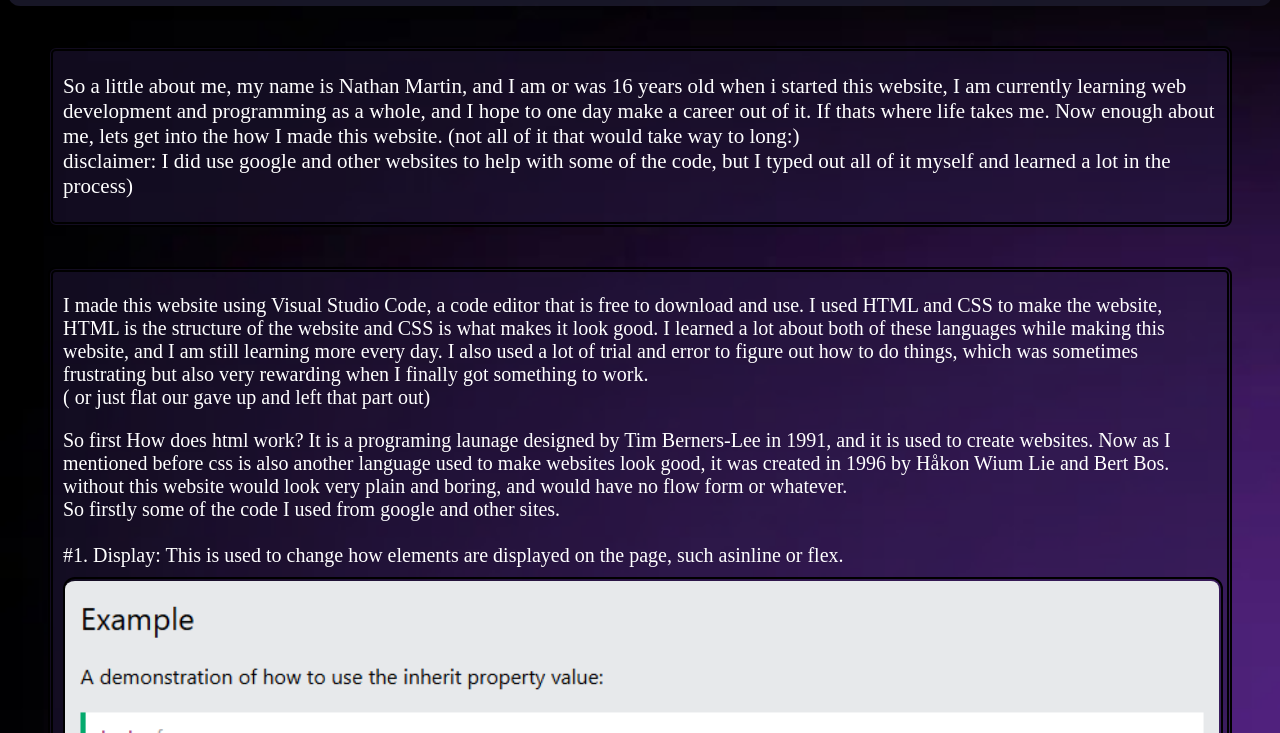
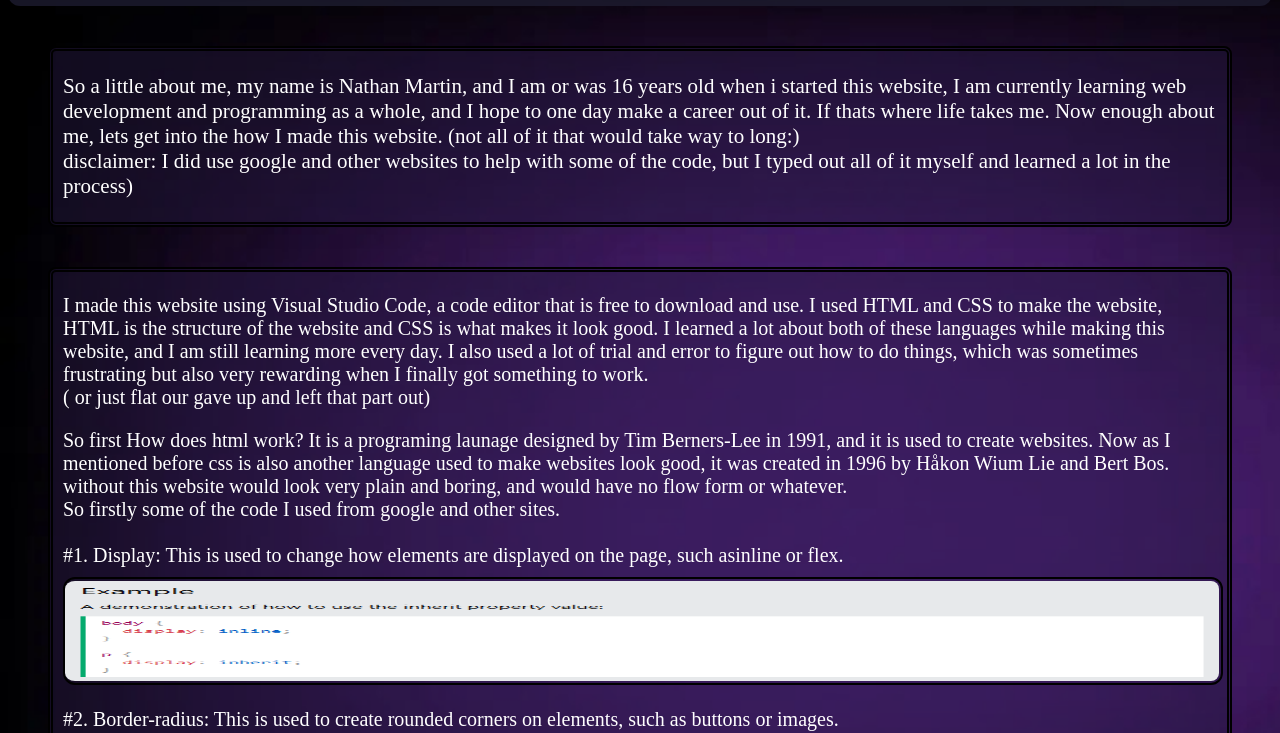
Before and after one commit to nzmartin09-bot/Aboutme, a plain HTML site: page About.html in a window 1280 px wide. Shown: the part 67-800 px from the top of the page. Drawn offline with Linux system fonts and the light colour scheme.

Commit message:
Restore and update global CSS styles

```diff
--- a/global.css
+++ b/global.css
@@ -196,4 +196,6 @@ a {
   padding-top: 2px;
   padding-bottom: 2px;
   margin-top: 10px;
+	Height: 100px;
+	widthL: 100%;
 }
```
